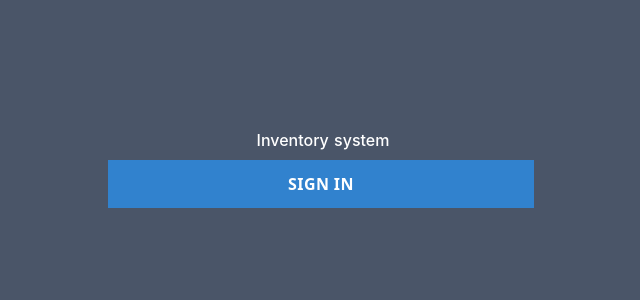
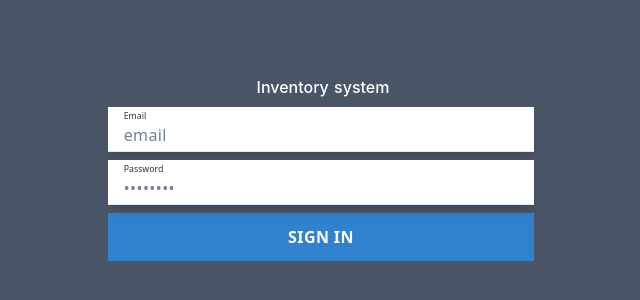
Before and after one commit to andrewong9/lead-fs360-inventory, a Nuxt app: page / in a window 1280 px wide. Shown: the part 232-532 px from the top of the page, without its empty margins (319-959 px from the left). Built offline with nearby package versions, Linux system fonts and the light colour scheme.

Commit message:
2nd commit

```diff
--- /dev/null
+++ b/components/charts/BarChart.js
@@ -0,0 +1,11 @@
+import { Bar, mixins } from 'vue-chartjs'
+const { reactiveProp } = mixins
+
+export default {
+  extends: Bar,
+  mixins: [reactiveProp],
+  props: ['options'],
+  mounted () {
+    this.renderChart(this.chartData, this.options)
+  }
+}
--- /dev/null
+++ b/components/charts/LineChart.js
@@ -0,0 +1,11 @@
+import { Line, mixins } from 'vue-chartjs'
+const { reactiveProp } = mixins
+
+export default {
+  extends: Line,
+  mixins: [reactiveProp],
+  props: ['options'],
+  mounted () {
+    this.renderChart(this.chartData, this.options)
+  }
+}
--- /dev/null
+++ b/components/items/ContentCard.vue
@@ -0,0 +1,16 @@
+<template>
+    <div class="flex flex-col">
+    <contentCard class="mt-2 mb-4">
+<template v-slot:title>
+    SALES STATISTICS
+</template>
+<template v-slot:content>
+    <div class="w-full overflow-hidden p-2">
+    <barChart :chartdata="
+    revenueMonthly.barChartData"
+    :options="revenueMonthly.barChartOptions" :height="120"></barChart>
+    </div>
+</template>
+</contentCard>
+</div>
+</template>
--- a/components/items/Input.vue
+++ b/components/items/Input.vue
@@ -0,0 +1,88 @@
+<template>
+    <div class="relative">
+        <input
+            :id="labelId"
+            :type="inputType?inputType:'text'"
+            v-model="inputModel"
+            :disabled="disabled?disabled:false"
+            :class="{
+                'input':true,
+                'rounded-xs':true,
+                'text-gray-600':true,
+                'pl-4':true,
+                'pt-4':true,
+                'pb-1':true,
+                'font-sans':true,
+                'focus:outline-none':true,
+                'active:outline-none':true,
+                'tracking-wide':true,
+                'border-b':true,
+                'shadow-lg':true,
+                'w-full':true,
+                'filled':(this.model.length > 0)? true : false,
+                }"
+        >
+        <label
+            :for="labelId"
+            class="
+                absolute
+                label
+                mb-0
+                -mt-2
+                pt-4
+                pl-4
+                leading-tighter
+                text-gray-400
+                text-sm
+                mt-2
+                cursor-text
+                font-sans
+                font-medium
+                "
+        >
+            {{(labelName)?labelName:"Debug"}}
+        </label>
+
+    </div>
+</template>
+<script>
+export default {
+    props:{
+        labelName: String,
+        labelId: String,
+        inputType: String,
+        model: String,
+        disabled: Boolean,
+    },
+    computed:{
+        inputModel: {
+            get(){
+                return this.model;
+            },
+            set(val){
+                this.$emit('input', val);
+            }
+        }
+    }
+}
+</script>
+<style>
+.input {
+        transition: border 0.2s ease-in-out;
+    }
+
+.input:focus+.label,
+.input:active+.label,
+.input.filled+.label {
+    font-size: .55rem;
+    transition: all 0.2s ease-out;
+    top: -0.3rem;
+    color: #323232;
+}
+
+.label {
+    transition: all 0.2s ease-out;
+    top: 0.2rem;
+    left: 0;
+}
+</style>
--- /dev/null
+++ b/layouts/dashboard.vue
@@ -0,0 +1,14 @@
+<template>
+    <div>
+        <nuxt class = "bg-gray-200 w-full h-screen" />
+    </div>
+
+</template>
+<script>
+
+    export default {
+        name:"dashboard",
+    }
+
+
+</script>
--- /dev/null
+++ b/pages/dashboard/index.vue
@@ -0,0 +1,76 @@
+<template>
+
+    <div class = "flex flex-col">
+    </div>
+</template>
+<script>
+    import ContentCard from "~/components/items/ContentCard.vue";
+    import BarChart from "~/components/charts/BarChart";
+    import LineChart from "~/components/charts/LineChart";
+
+    const chartColors = {
+        red:'rgb(255,99,132)',
+        orange:'rgb(255,159,64)',
+        yellow:'rgb(255,205,86)',
+        green:'rgb(75,192,192)',
+        blue:'rgb(54,162,1235)',
+        purple:'rgb(153,102,255)',
+        grey:'rgb(201,203,207)',
+    };
+
+
+    export default {
+        layout:"dashboard",
+        components:{
+            ContentCard,
+            BarChart,
+            LineChart
+        },
+        data(){
+            return{
+                revenueMonthly:{
+                    barChartData:{
+                        labels:['Jan','Feb','March','April','May'],
+                        datasets: [
+                            {
+                                label: 'Income',
+                                backgroundColor:[
+                                    chartColors.green,
+                                    chartColors.green,
+                                    chartColors.green,
+                                    chartColors.green,
+                                    chartColors.green],
+
+                                data:[5,3,4,2,4]
+
+
+                            }
+                        ],
+                    },
+                    barChartOptions:{
+                        responsive: true,
+                        legend:{
+                            display: false,
+                        },
+                        title:{
+                            display:true,
+                            text: "Monthly Income"
+                        },
+                        scales:{
+                            yAxes:[
+                                {
+                                    ticks:{
+                                        beginAtZero: true,
+                                        suggestMax: 10
+                                    }
+                                }
+                            ]
+                        }
+
+
+                    }
+                }
+            }
+        }
+    }
+</script>
```
Also changed, not shown: package.json (+5 -3 lines), 1 other file (tests, documents, lock files or other folders).
